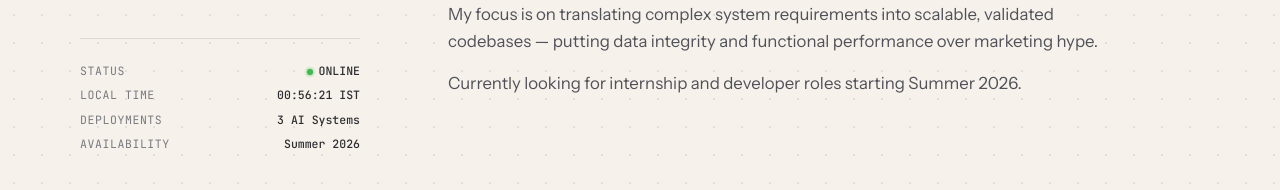
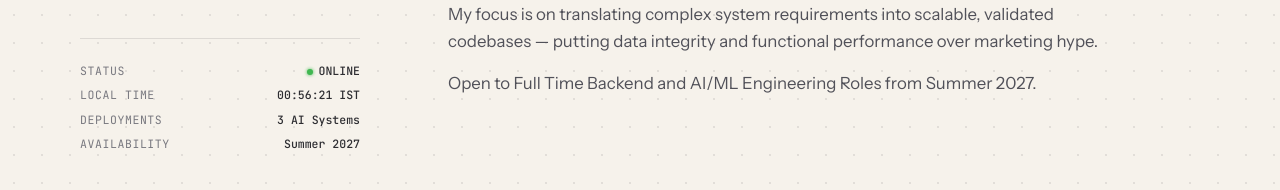
Before and after one commit to ShikharVeer10/ShikharVeer10.github.io, a React (Vite) app: page / in a window 1280 px wide. Shown: the part 447-637 px from the top of the page. Built offline with nearby package versions, Linux system fonts and the light colour scheme; no server answers.

Commit message:
Update availability to Summer 2027 and update manifesto role statement

```diff
--- a/src/components/Intro.jsx
+++ b/src/components/Intro.jsx
@@ -78,7 +78,7 @@ export default function Intro({ theme, onToggleTheme }) {
           </div>
           <div className="status-widget-row">
             <span className="label">Availability</span>
-            <span className="value">Summer 2026</span>
+            <span className="value">Summer 2027</span>
           </div>
         </div>
 
--- a/src/data.js
+++ b/src/data.js
@@ -10,9 +10,9 @@ export const personalInfo = {
   manifesto: [
     "I work at the intersection of backend systems, machine learning pipelines, and structured API design.",
     "My focus is on translating complex system requirements into scalable, validated codebases — putting data integrity and functional performance over marketing hype.",
-    "Currently looking for internship and developer roles starting Summer 2026."
+    "Open to Full Time Backend and AI/ML Engineering Roles from Summer 2027."
   ],
-  availability: "Available for internships & developer roles"
+  availability: "Available from Summer 2027 for Full Time Roles"
 };
 
 export const stats = [
```
